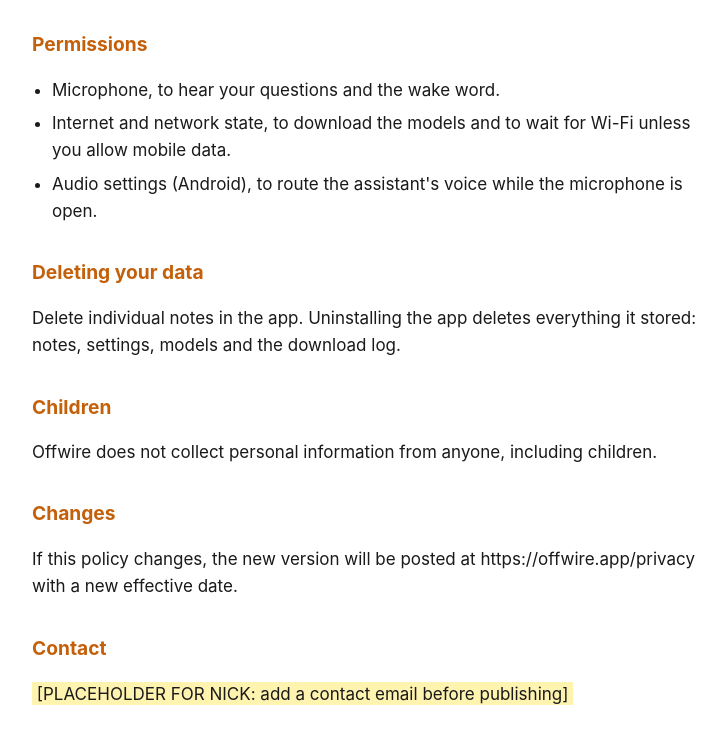
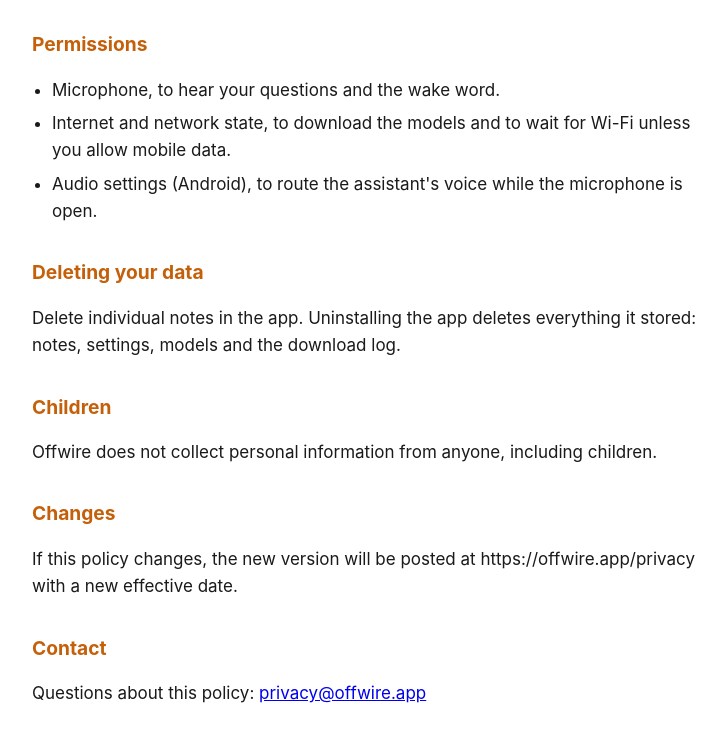
Before and after one commit to chrishonson/offwire, a plain HTML site: page docs/site/privacy/index.html in a window 1280 px wide. Shown: the part 1493-2237 px from the top of the page, without its empty margins (272-998 px from the left). Drawn offline with Linux system fonts and the light colour scheme.

Commit message:
Give the privacy policy its contact address

```diff
--- a/docs/site/privacy/index.html
+++ b/docs/site/privacy/index.html
@@ -21,7 +21,6 @@
   ul { padding-left: 1.25rem; }
   li { margin: 0.4rem 0; }
   code { font-size: 0.95em; }
-  .placeholder { background: #fff3b0; color: #1a1a1a; padding: 0.1rem 0.3rem; }
 </style>
 </head>
 <body>
@@ -92,7 +91,7 @@ models and the download log.</p>
 date.</p>
 
 <h2>Contact</h2>
-<p><span class="placeholder">[PLACEHOLDER FOR NICK: add a contact email before publishing]</span></p>
+<p>Questions about this policy: <a href="mailto:privacy@offwire.app">privacy@offwire.app</a></p>
 </main>
 </body>
 </html>
```
Also changed, not shown: 1 other file.
